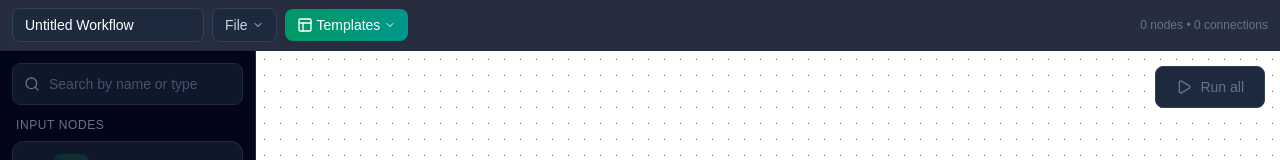
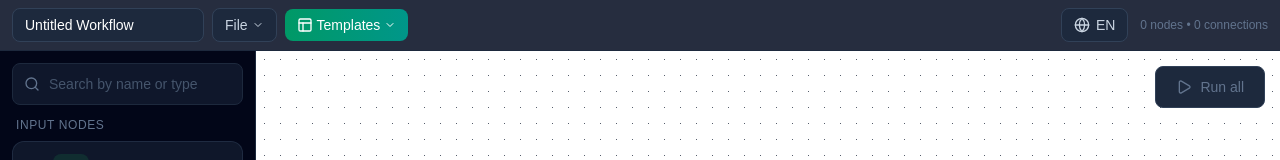
Before and after one commit to neryangel/workflow-editor, a Next.js app: page /workflows/new in a window 1280 px wide. Shown: the top 160 px of the page. Built offline with nearby package versions, Linux system fonts and the light colour scheme.

Commit message:
feat: add language toggle, fix template z-index
- Added LanguageToggle component for Hebrew/English switching
- Fixed template dropdown z-index (z-50) to appear above overlay (z-40)
- Templates now load correctly when clicked

```diff
--- /dev/null
+++ b/features/workflow-editor/components/LanguageToggle.tsx
@@ -0,0 +1,29 @@
+'use client';
+
+import { useState } from 'react';
+import { Globe } from 'lucide-react';
+import { setLocale, getLocale, type Locale } from '@/shared/lib/i18n';
+
+export function LanguageToggle() {
+    const [locale, setLocaleState] = useState<Locale>(() => getLocale());
+
+    const toggleLanguage = () => {
+        const newLocale: Locale = locale === 'he' ? 'en' : 'he';
+        setLocale(newLocale);
+        setLocaleState(newLocale);
+        // Force page reload to apply new translations
+        window.location.reload();
+    };
+
+    return (
+        <button
+            onClick={toggleLanguage}
+            className="flex items-center gap-1.5 px-3 py-1.5 bg-slate-800 border border-slate-700
+                       rounded-lg text-sm text-slate-300 hover:bg-slate-700 transition-colors"
+            title={locale === 'he' ? 'Switch to English' : 'עבור לעברית'}
+        >
+            <Globe className="w-4 h-4" />
+            <span>{locale === 'he' ? 'EN' : 'עב'}</span>
+        </button>
+    );
+}
--- a/features/workflow-editor/components/index.ts
+++ b/features/workflow-editor/components/index.ts
@@ -4,3 +4,4 @@ export * from './sidebar';
 export * from './canvas';
 export * from './toolbar';
 export { HelpPanel } from './HelpPanel';
+export { LanguageToggle } from './LanguageToggle';
--- a/features/workflow-editor/components/toolbar/WorkflowToolbar.tsx
+++ b/features/workflow-editor/components/toolbar/WorkflowToolbar.tsx
@@ -4,6 +4,7 @@ import { useState, useCallback, useRef, useEffect } from 'react';
 import { Node, Edge } from '@xyflow/react';
 import { Save, FolderOpen, Download, Upload, Plus, ChevronDown, Layout } from 'lucide-react';
 import { useWorkflowPersist } from '../../hooks';
+import { LanguageToggle } from '../LanguageToggle';
 
 interface TemplateInfo {
     id: string;
@@ -208,7 +209,7 @@ export function WorkflowToolbar({ nodes, edges, onLoad, onClear }: WorkflowToolb
                 <div className="fixed inset-0 z-40" onClick={() => setShowTemplates(false)}>
                     <div
                         className="absolute top-16 left-72 w-96 bg-slate-800 border border-slate-700
-                       rounded-lg shadow-xl p-3 max-h-[70vh] overflow-auto"
+                       rounded-lg shadow-xl p-3 max-h-[70vh] overflow-auto z-50"
                         onClick={(e) => e.stopPropagation()}
                     >
                         <div className="text-sm font-medium text-white mb-3 flex items-center gap-2">
@@ -301,8 +302,11 @@ export function WorkflowToolbar({ nodes, edges, onLoad, onClear }: WorkflowToolb
                 </div>
             )}
             {/* Save Status */}
-            <div className="text-xs text-slate-500 ml-auto">
-                {nodes.length} nodes • {edges.length} connections
+            <div className="flex items-center gap-3 ml-auto">
+                <LanguageToggle />
+                <div className="text-xs text-slate-500">
+                    {nodes.length} nodes • {edges.length} connections
+                </div>
             </div>
         </div>
     );
```
